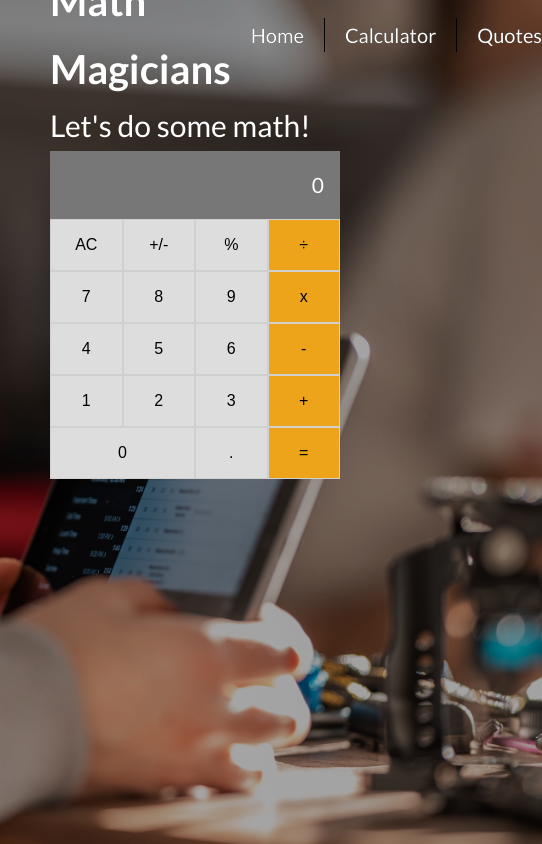
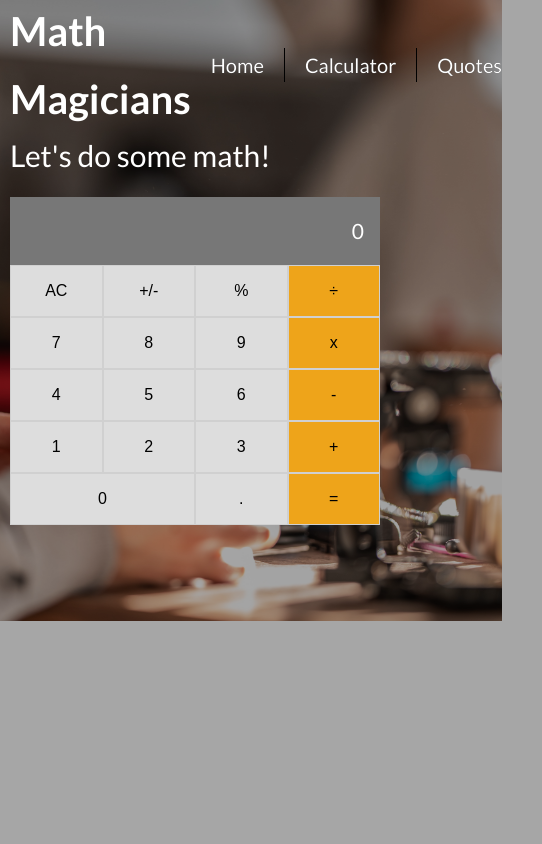
Before and after one commit to Efiamotu-1/Math-Magician, a React (Create React App) app: page /calculator in a window 390 px wide. Shown: the whole page, 542 px wide, since content can reach past the window. Built offline with nearby package versions, Linux system fonts and the light colour scheme.

Commit message:
update styling

```diff
--- a/src/styles/partials/_calculator.scss
+++ b/src/styles/partials/_calculator.scss
@@ -24,7 +24,6 @@ body {
   background-position: center;
   background-size: cover;
   background-blend-mode: darken;
-  height: 100vh;
 }
 
 @mixin gridDisplay() {
@@ -68,12 +67,11 @@ button {
   .title {
     width: 30rem;
     font-size: 3rem;
-
   }
 
   .calculator-container {
     width: 45rem;
-  margin: 1.6rem right;
+    margin: 1.6rem 0;
 
     .answer-div {
       background-color: $color-grey-dark;
@@ -95,3 +93,9 @@ button {
     }
   }
 }
+
+@media screen and (max-width: 480px) {
+  body {
+    padding: 4rem 0;
+  }
+}
--- a/src/styles/partials/_navbar.scss
+++ b/src/styles/partials/_navbar.scss
@@ -14,16 +14,15 @@
   text-decoration: none;
   color: $color-white;
   font-size: 2rem;
-    padding: .5rem 0 .5rem 2rem;
-    text-shadow: 0px 0px .5px $color-black;
+  padding: 0.5rem 0 0.5rem 2rem;
+  text-shadow: 0 0 0.5px $color-black;
 
   &:hover {
-        color: darken($color-grey-dark, 50%)
+    color: darken($color-grey-dark, 50%);
   }
 
   &:not(:last-child) {
     border-right: 1px solid $color-black;
     padding-right: 2rem;
   }
-
 }
```
Also changed, not shown: src/styles/partials/_home.scss (indentation only), src/styles/partials/_variables.scss (line endings or trailing spaces), src/styles/partials/quotes.scss (indentation only). Lines whose indentation alone changed are shown as unchanged.
